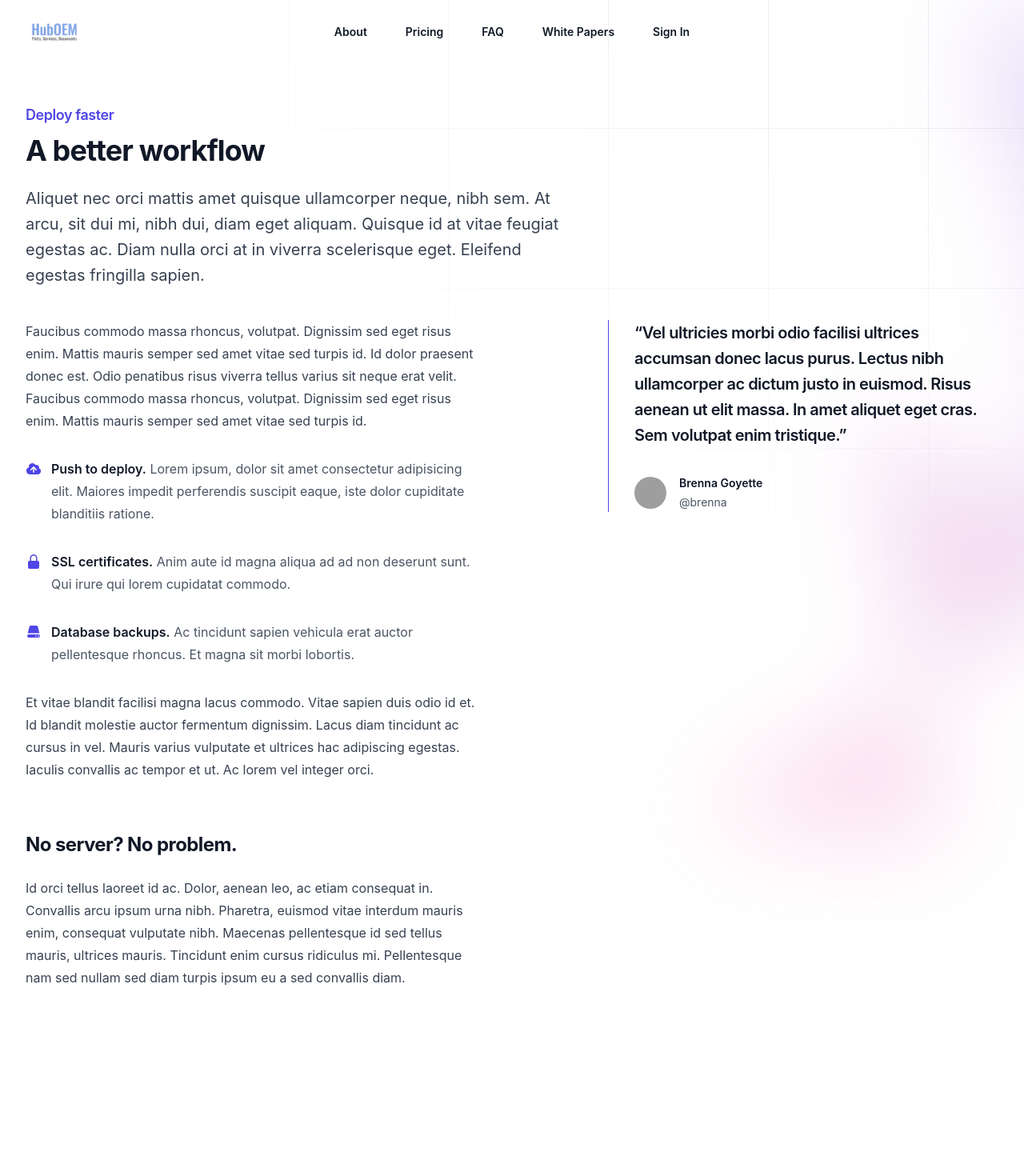
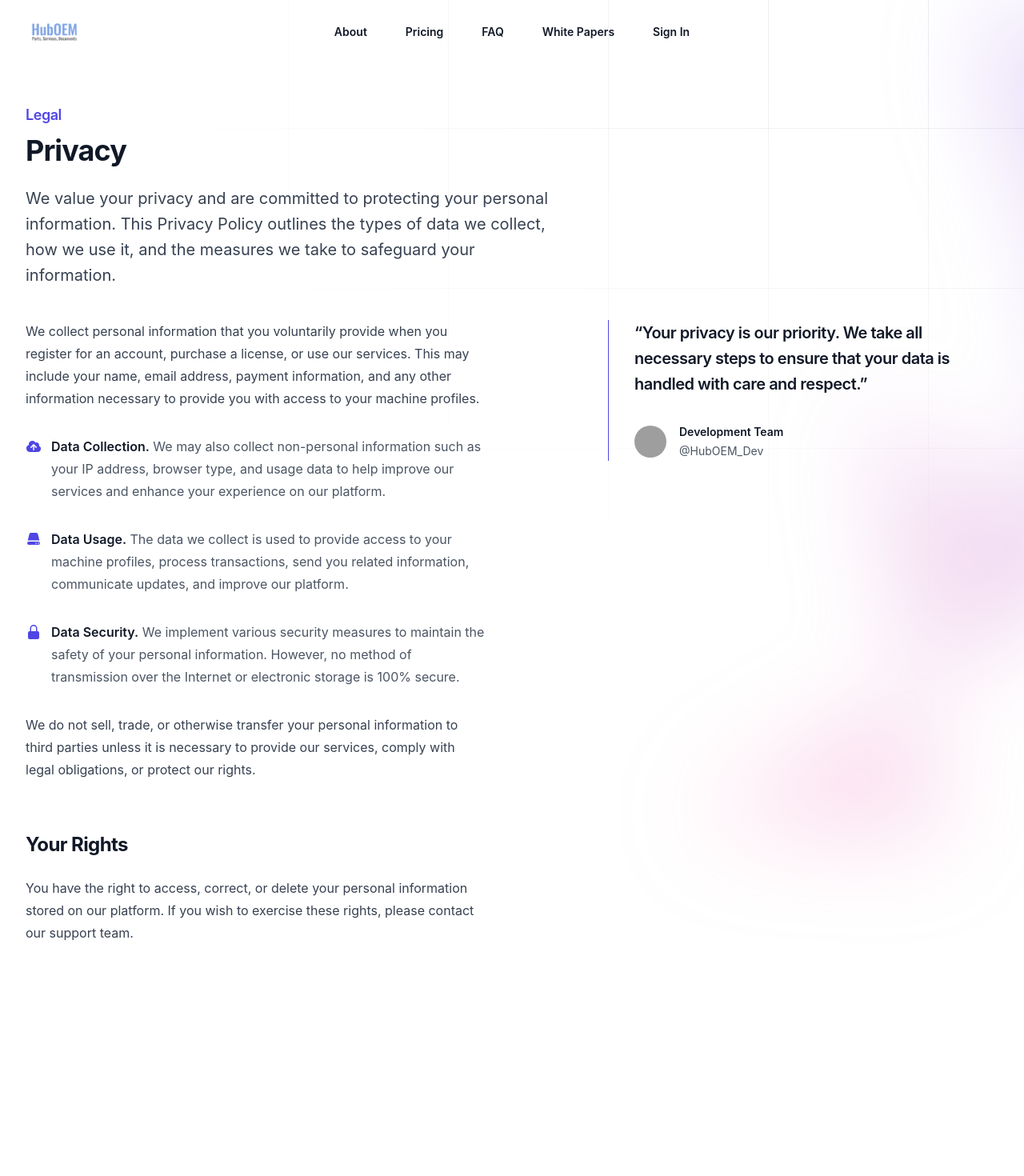
Before and after one commit to ethanfree23/huboem_marketing_page, a React (Create React App) app: page /Privacy in a window 1280 px wide. Shown: the top 1470 px of the page at 80% size. Built offline with nearby package versions, Linux system fonts and the light colour scheme; grey boxes are pictures that could not be loaded.

Commit message:
legal pages

```diff
--- a/src/pages/Homepage.js
+++ b/src/pages/Homepage.js
@@ -203,7 +203,6 @@ function Homepage() {
                                     >
                                         Get started
                                     </a>
-
                                 </div>
                             </div>
                             <div className="mt-16 flow-root sm:mt-24">
--- a/src/pages/Legal/Claim.js
+++ b/src/pages/Legal/Claim.js
@@ -1,4 +1,8 @@
-import { CloudArrowUpIcon, LockClosedIcon, ServerIcon } from '@heroicons/react/20/solid'
+import {
+    CloudArrowUpIcon,
+    // LockClosedIcon,
+    // ServerIcon
+} from '@heroicons/react/20/solid'
 
 function Claim() {
     return (
@@ -33,11 +37,10 @@ function Claim() {
                 <div className="lg:col-span-2 lg:col-start-1 lg:row-start-1 lg:mx-auto lg:grid lg:w-full lg:max-w-7xl lg:grid-cols-2 lg:gap-x-8 lg:px-8">
                     <div className="lg:pr-4">
                         <div className="lg:max-w-lg">
-                            <p className="text-base font-semibold leading-7 text-indigo-600">Deploy faster</p>
-                            <h1 className="mt-2 text-3xl font-bold tracking-tight text-gray-900 sm:text-4xl">A better workflow</h1>
+                            <p className="text-base font-semibold leading-7 text-indigo-600">Legal</p>
+                            <h1 className="mt-2 text-3xl font-bold tracking-tight text-gray-900 sm:text-4xl">Claims</h1>
                             <p className="mt-6 text-xl leading-8 text-gray-700">
-                                Aliquet nec orci mattis amet quisque ullamcorper neque, nibh sem. At arcu, sit dui mi, nibh dui, diam
-                                eget aliquam. Quisque id at vitae feugiat egestas.
+                                The content provided on our platform is offered "as-is" and "as available." We are not liable for any inaccuracies, errors, or omissions in the data related to the machines listed on our site. All machine information, including but not limited to bill of materials (BOM), parts, and documents, is provided by the manufacturers and distributors. We do not warrant or guarantee the completeness, accuracy, availability, or reliability of this information.
                             </p>
                         </div>
                     </div>
@@ -53,46 +56,22 @@ function Claim() {
                     <div className="lg:pr-4">
                         <div className="max-w-xl text-base leading-7 text-gray-700 lg:max-w-lg">
                             <p>
-                                Faucibus commodo massa rhoncus, volutpat. Dignissim sed eget risus enim. Mattis mauris semper sed amet
-                                vitae sed turpis id. Id dolor praesent donec est. Odio penatibus risus viverra tellus varius sit neque
-                                erat velit. Faucibus commodo massa rhoncus, volutpat. Dignissim sed eget risus enim. Mattis mauris
-                                semper sed amet vitae sed turpis id.
+                                Under no circumstances shall we be held responsible for any direct, indirect, incidental, consequential, or special damages that may arise from the use of our platform. This includes, but is not limited to, any issues related to pricing, availability, or data accuracy. The users of our platform agree that they use the service at their own risk.
                             </p>
                             <ul role="list" className="mt-8 space-y-8 text-gray-600">
                                 <li className="flex gap-x-3">
                                     <CloudArrowUpIcon className="mt-1 h-5 w-5 flex-none text-indigo-600" aria-hidden="true" />
                                     <span>
-                                        <strong className="font-semibold text-gray-900">Push to deploy.</strong> Lorem ipsum, dolor sit amet
-                                        consectetur adipisicing elit. Maiores impedit perferendis suscipit eaque, iste dolor cupiditate
-                                        blanditiis ratione.
-                                    </span>
-                                </li>
-                                <li className="flex gap-x-3">
-                                    <LockClosedIcon className="mt-1 h-5 w-5 flex-none text-indigo-600" aria-hidden="true" />
-                                    <span>
-                                        <strong className="font-semibold text-gray-900">SSL certificates.</strong> Anim aute id magna aliqua
-                                        ad ad non deserunt sunt. Qui irure qui lorem cupidatat commodo.
-                                    </span>
-                                </li>
-                                <li className="flex gap-x-3">
-                                    <ServerIcon className="mt-1 h-5 w-5 flex-none text-indigo-600" aria-hidden="true" />
-                                    <span>
-                                        <strong className="font-semibold text-gray-900">Database backups.</strong> Ac tincidunt sapien
-                                        vehicula erat auctor pellentesque rhoncus. Et magna sit morbi lobortis.
+                                        <strong className="font-semibold text-gray-900">No Endorsement.</strong> We do not endorse, certify, or guarantee the quality, safety, or legality of any machine, product, or service provided through our platform. Any opinions, advice, statements, offers, or other information or content made available through our platform are those of the respective manufacturers or distributors and not of our company.
                                     </span>
                                 </li>
                             </ul>
                             <p className="mt-8">
-                                Et vitae blandit facilisi magna lacus commodo. Vitae sapien duis odio id et. Id blandit molestie auctor
-                                fermentum dignissim. Lacus diam tincidunt ac cursus in vel. Mauris varius vulputate et ultrices hac
-                                adipiscing egestas. Iaculis convallis ac tempor et ut. Ac lorem vel integer orci.
+                                By using our platform, you acknowledge that any reliance on the information provided is at your own risk. We strongly recommend that users verify all information with the machine manufacturers or distributors before making any decisions based on the data provided on our platform.
                             </p>
-                            <h2 className="mt-16 text-2xl font-bold tracking-tight text-gray-900">No server? No problem.</h2>
+                            <h2 className="mt-16 text-2xl font-bold tracking-tight text-gray-900">Legal Limitations.</h2>
                             <p className="mt-6">
-                                Id orci tellus laoreet id ac. Dolor, aenean leo, ac etiam consequat in. Convallis arcu ipsum urna nibh.
-                                Pharetra, euismod vitae interdum mauris enim, consequat vulputate nibh. Maecenas pellentesque id sed
-                                tellus mauris, ultrices mauris. Tincidunt enim cursus ridiculus mi. Pellentesque nam sed nullam sed diam
-                                turpis ipsum eu a sed convallis diam.
+                                These disclaimers and limitations of liability are an essential part of our agreement with you. If any of these terms are found to be unenforceable under applicable law, the remaining terms will still apply to the fullest extent possible.
                             </p>
                         </div>
                     </div>
--- a/src/pages/Legal/Privacy.js
+++ b/src/pages/Legal/Privacy.js
@@ -17,12 +17,10 @@ function Privacy() {
             </div>
             <div className="mx-auto max-w-7xl px-6 lg:px-8">
                 <div className="mx-auto max-w-2xl lg:mx-0">
-                    <p className="text-lg font-semibold leading-8 tracking-tight text-indigo-600">Deploy faster</p>
-                    <h1 className="mt-2 text-3xl font-bold tracking-tight text-gray-900 sm:text-4xl">A better workflow</h1>
+                    <p className="text-lg font-semibold leading-8 tracking-tight text-indigo-600">Legal</p>
+                    <h1 className="mt-2 text-3xl font-bold tracking-tight text-gray-900 sm:text-4xl">Privacy</h1>
                     <p className="mt-6 text-xl leading-8 text-gray-700">
-                        Aliquet nec orci mattis amet quisque ullamcorper neque, nibh sem. At arcu, sit dui mi, nibh dui, diam eget
-                        aliquam. Quisque id at vitae feugiat egestas ac. Diam nulla orci at in viverra scelerisque eget. Eleifend
-                        egestas fringilla sapien.
+                        We value your privacy and are committed to protecting your personal information. This Privacy Policy outlines the types of data we collect, how we use it, and the measures we take to safeguard your information.
                     </p>
                 </div>
                 <div className="mx-auto mt-16 grid max-w-2xl grid-cols-1 gap-x-8 gap-y-16 lg:mx-0 lg:mt-10 lg:max-w-none lg:grid-cols-12">
@@ -46,9 +44,7 @@ function Privacy() {
                         <figure className="border-l border-indigo-600 pl-8">
                             <blockquote className="text-xl font-semibold leading-8 tracking-tight text-gray-900">
                                 <p>
-                                    “Vel ultricies morbi odio facilisi ultrices accumsan donec lacus purus. Lectus nibh ullamcorper ac
-                                    dictum justo in euismod. Risus aenean ut elit massa. In amet aliquet eget cras. Sem volutpat enim
-                                    tristique.”
+                                    “Your privacy is our priority. We take all necessary steps to ensure that your data is handled with care and respect.”
                                 </p>
                             </blockquote>
                             <figcaption className="mt-8 flex gap-x-4">
@@ -58,54 +54,42 @@ function Privacy() {
                                     className="mt-1 h-10 w-10 flex-none rounded-full bg-gray-50"
                                 />
                                 <div className="text-sm leading-6">
-                                    <div className="font-semibold text-gray-900">Brenna Goyette</div>
-                                    <div className="text-gray-600">@brenna</div>
+                                    <div className="font-semibold text-gray-900">Development Team</div>
+                                    <div className="text-gray-600">@HubOEM_Dev</div>
                                 </div>
                             </figcaption>
                         </figure>
                     </div>
                     <div className="max-w-xl text-base leading-7 text-gray-700 lg:col-span-7">
                         <p>
-                            Faucibus commodo massa rhoncus, volutpat. Dignissim sed eget risus enim. Mattis mauris semper sed amet
-                            vitae sed turpis id. Id dolor praesent donec est. Odio penatibus risus viverra tellus varius sit neque
-                            erat velit. Faucibus commodo massa rhoncus, volutpat. Dignissim sed eget risus enim. Mattis mauris semper
-                            sed amet vitae sed turpis id.
+                            We collect personal information that you voluntarily provide when you register for an account, purchase a license, or use our services. This may include your name, email address, payment information, and any other information necessary to provide you with access to your machine profiles.
                         </p>
                         <ul role="list" className="mt-8 max-w-xl space-y-8 text-gray-600">
                             <li className="flex gap-x-3">
                                 <CloudArrowUpIcon className="mt-1 h-5 w-5 flex-none text-indigo-600" aria-hidden="true" />
                                 <span>
-                                    <strong className="font-semibold text-gray-900">Push to deploy.</strong> Lorem ipsum, dolor sit amet
-                                    consectetur adipisicing elit. Maiores impedit perferendis suscipit eaque, iste dolor cupiditate
-                                    blanditiis ratione.
+                                    <strong className="font-semibold text-gray-900">Data Collection.</strong> We may also collect non-personal information such as your IP address, browser type, and usage data to help improve our services and enhance your experience on our platform.
+                                </span>
+                            </li>
+                            <li className="flex gap-x-3">
+                                <ServerIcon className="mt-1 h-5 w-5 flex-none text-indigo-600" aria-hidden="true" />
+                                <span>
+                                    <strong className="font-semibold text-gray-900">Data Usage.</strong> The data we collect is used to provide access to your machine profiles, process transactions, send you related information, communicate updates, and improve our platform.
                                 </span>
                             </li>
                             <li className="flex gap-x-3">
                                 <LockClosedIcon className="mt-1 h-5 w-5 flex-none text-indigo-600" aria-hidden="true" />
                                 <span>
-                                    <strong className="font-semibold text-gray-900">SSL certificates.</strong> Anim aute id magna aliqua
-                                    ad ad non deserunt sunt. Qui irure qui lorem cupidatat commodo.
-                                </span>
-                            </li>
-                            <li className="flex gap-x-3">
-                                <ServerIcon className="mt-1 h-5 w-5 flex-none text-indigo-600" aria-hidden="true" />
-                                <span>
-                                    <strong className="font-semibold text-gray-900">Database backups.</strong> Ac tincidunt sapien
-                                    vehicula erat auctor pellentesque rhoncus. Et magna sit morbi lobortis.
+                                    <strong className="font-semibold text-gray-900">Data Security.</strong> We implement various security measures to maintain the safety of your personal information. However, no method of transmission over the Internet or electronic storage is 100% secure.
                                 </span>
                             </li>
                         </ul>
                         <p className="mt-8">
-                            Et vitae blandit facilisi magna lacus commodo. Vitae sapien duis odio id et. Id blandit molestie auctor
-                            fermentum dignissim. Lacus diam tincidunt ac cursus in vel. Mauris varius vulputate et ultrices hac
-                            adipiscing egestas. Iaculis convallis ac tempor et ut. Ac lorem vel integer orci.
+                            We do not sell, trade, or otherwise transfer your personal information to third parties unless it is necessary to provide our services, comply with legal obligations, or protect our rights.
                         </p>
-                        <h2 className="mt-16 text-2xl font-bold tracking-tight text-gray-900">No server? No problem.</h2>
+                        <h2 className="mt-16 text-2xl font-bold tracking-tight text-gray-900">Your Rights</h2>
                         <p className="mt-6">
-                            Id orci tellus laoreet id ac. Dolor, aenean leo, ac etiam consequat in. Convallis arcu ipsum urna nibh.
-                            Pharetra, euismod vitae interdum mauris enim, consequat vulputate nibh. Maecenas pellentesque id sed
-                            tellus mauris, ultrices mauris. Tincidunt enim cursus ridiculus mi. Pellentesque nam sed nullam sed diam
-                            turpis ipsum eu a sed convallis diam.
+                            You have the right to access, correct, or delete your personal information stored on our platform. If you wish to exercise these rights, please contact our support team.
                         </p>
                     </div>
                 </div>
--- a/src/pages/Legal/Terms.js
+++ b/src/pages/Legal/Terms.js
@@ -15,55 +15,41 @@ function Terms() {
                 </div>
                 <div className="px-6 lg:contents">
                     <div className="mx-auto max-w-2xl pb-24 pt-16 sm:pb-32 sm:pt-20 lg:ml-8 lg:mr-0 lg:w-full lg:max-w-lg lg:flex-none lg:pt-32 xl:w-1/2">
-                        <p className="text-base font-semibold leading-7 text-indigo-600">Deploy faster</p>
-                        <h1 className="mt-2 text-3xl font-bold tracking-tight text-gray-900 sm:text-4xl">A better workflow</h1>
+                        <p className="text-base font-semibold leading-7 text-indigo-600">Legal</p>
+                        <h1 className="mt-2 text-3xl font-bold tracking-tight text-gray-900 sm:text-4xl">Terms</h1>
                         <p className="mt-6 text-xl leading-8 text-gray-700">
-                            Aliquet nec orci mattis amet quisque ullamcorper neque, nibh sem. At arcu, sit dui mi, nibh dui, diam eget
-                            aliquam. Quisque id at vitae feugiat egestas ac. Diam nulla orci at in viverra scelerisque eget. Eleifend
-                            egestas fringilla sapien.
+                            These Terms of Service ("Terms") govern your use of our website and services. By accessing or using our platform, you agree to comply with and be bound by these Terms.
                         </p>
                         <div className="mt-10 max-w-xl text-base leading-7 text-gray-700 lg:max-w-none">
                             <p>
-                                Faucibus commodo massa rhoncus, volutpat. Dignissim sed eget risus enim. Mattis mauris semper sed amet
-                                vitae sed turpis id. Id dolor praesent donec est. Odio penatibus risus viverra tellus varius sit neque
-                                erat velit. Faucibus commodo massa rhoncus, volutpat. Dignissim sed eget risus enim. Mattis mauris
-                                semper sed amet vitae sed turpis id.
+                                We reserve the right to update these Terms at any time without prior notice. Continued use of the service after any changes are made will constitute your acceptance of the new Terms.
                             </p>
                             <ul role="list" className="mt-8 space-y-8 text-gray-600">
                                 <li className="flex gap-x-3">
                                     <CloudArrowUpIcon className="mt-1 h-5 w-5 flex-none text-indigo-600" aria-hidden="true" />
                                     <span>
-                                        <strong className="font-semibold text-gray-900">Push to deploy.</strong> Lorem ipsum, dolor sit amet
-                                        consectetur adipisicing elit. Maiores impedit perferendis suscipit eaque, iste dolor cupiditate
-                                        blanditiis ratione.
+                                        <strong className="font-semibold text-gray-900">Account Usage.</strong> You are responsible for maintaining the confidentiality of your account and password, and for restricting access to your account. You agree to accept responsibility for all activities that occur under your account.
+                                    </span>
+                                </li>
+                                <li className="flex gap-x-3">
+                                    <ServerIcon className="mt-1 h-5 w-5 flex-none text-indigo-600" aria-hidden="true" />
+                                    <span>
+                                        <strong className="font-semibold text-gray-900">Content Ownership.</strong> All content provided on our platform, including text, graphics, logos, and software, is the property of our company or its content suppliers and is protected by intellectual property laws.
                                     </span>
                                 </li>
                                 <li className="flex gap-x-3">
                                     <LockClosedIcon className="mt-1 h-5 w-5 flex-none text-indigo-600" aria-hidden="true" />
                                     <span>
-                                        <strong className="font-semibold text-gray-900">SSL certificates.</strong> Anim aute id magna aliqua
-                                        ad ad non deserunt sunt. Qui irure qui lorem cupidatat commodo.
-                                    </span>
-                                </li>
-                                <li className="flex gap-x-3">
-                                    <ServerIcon className="mt-1 h-5 w-5 flex-none text-indigo-600" aria-hidden="true" />
-                                    <span>
-                                        <strong className="font-semibold text-gray-900">Database backups.</strong> Ac tincidunt sapien
-                                        vehicula erat auctor pellentesque rhoncus. Et magna sit morbi lobortis.
+                                        <strong className="font-semibold text-gray-900">Prohibited Activities.</strong> You agree not to use the service for any unlawful purpose or to engage in any activity that could harm the service, other users, or our company.
                                     </span>
                                 </li>
                             </ul>
                             <p className="mt-8">
-                                Et vitae blandit facilisi magna lacus commodo. Vitae sapien duis odio id et. Id blandit molestie auctor
-                                fermentum dignissim. Lacus diam tincidunt ac cursus in vel. Mauris varius vulputate et ultrices hac
-                                adipiscing egestas. Iaculis convallis ac tempor et ut. Ac lorem vel integer orci.
+                                We may terminate or suspend your account and access to the service at any time, without notice, for conduct that we believe violates these Terms or is harmful to other users of the service, us, or third parties.
                             </p>
-                            <h2 className="mt-16 text-2xl font-bold tracking-tight text-gray-900">No server? No problem.</h2>
+                            <h2 className="mt-16 text-2xl font-bold tracking-tight text-gray-900">Limitation of Liability</h2>
                             <p className="mt-6">
-                                Id orci tellus laoreet id ac. Dolor, aenean leo, ac etiam consequat in. Convallis arcu ipsum urna nibh.
-                                Pharetra, euismod vitae interdum mauris enim, consequat vulputate nibh. Maecenas pellentesque id sed
-                                tellus mauris, ultrices mauris. Tincidunt enim cursus ridiculus mi. Pellentesque nam sed nullam sed diam
-                                turpis ipsum eu a sed convallis diam.
+                                In no event will our company be liable for any damages of any kind arising from the use of this service, including, but not limited to, direct, indirect, incidental, punitive, and consequential damages.
                             </p>
                         </div>
                     </div>
```
